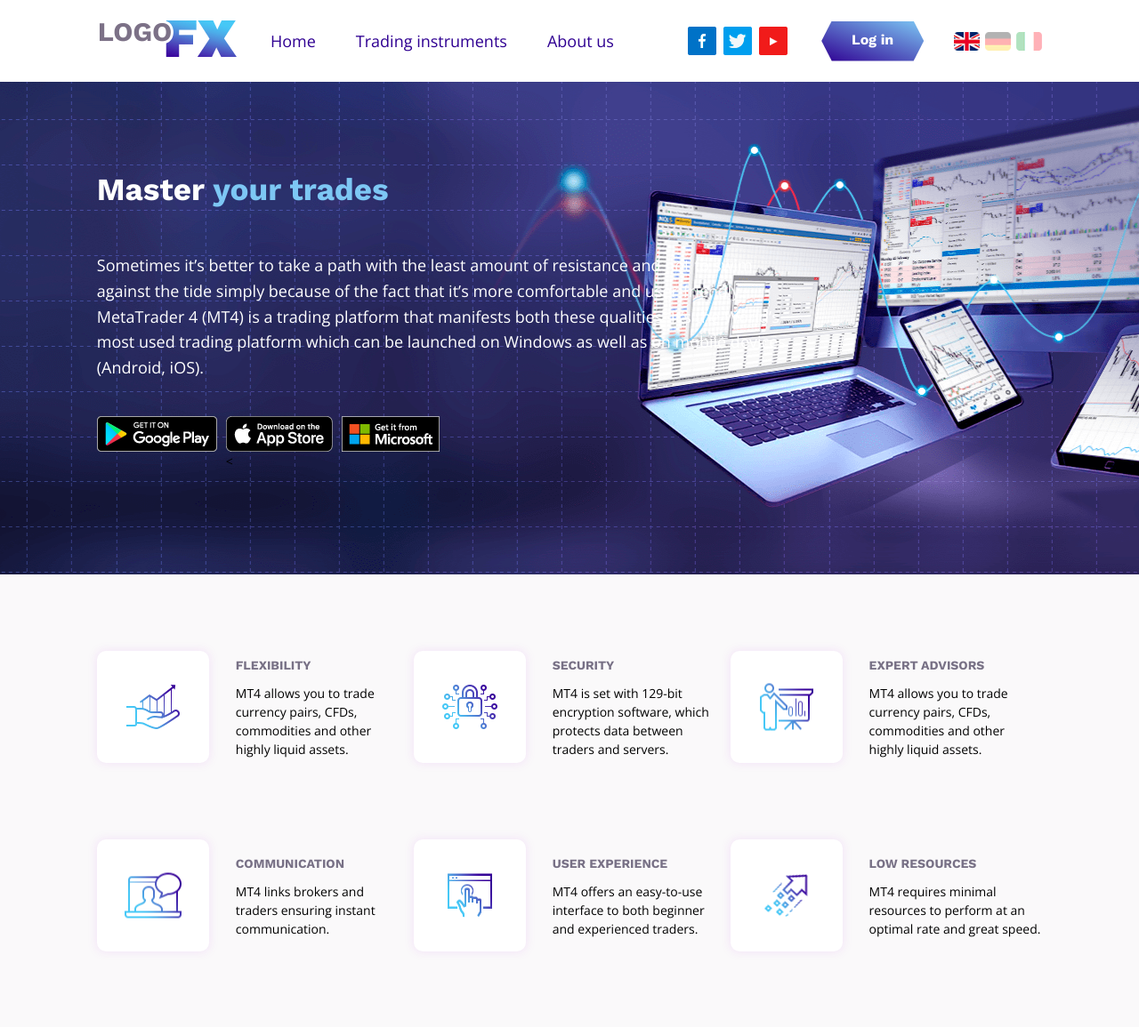
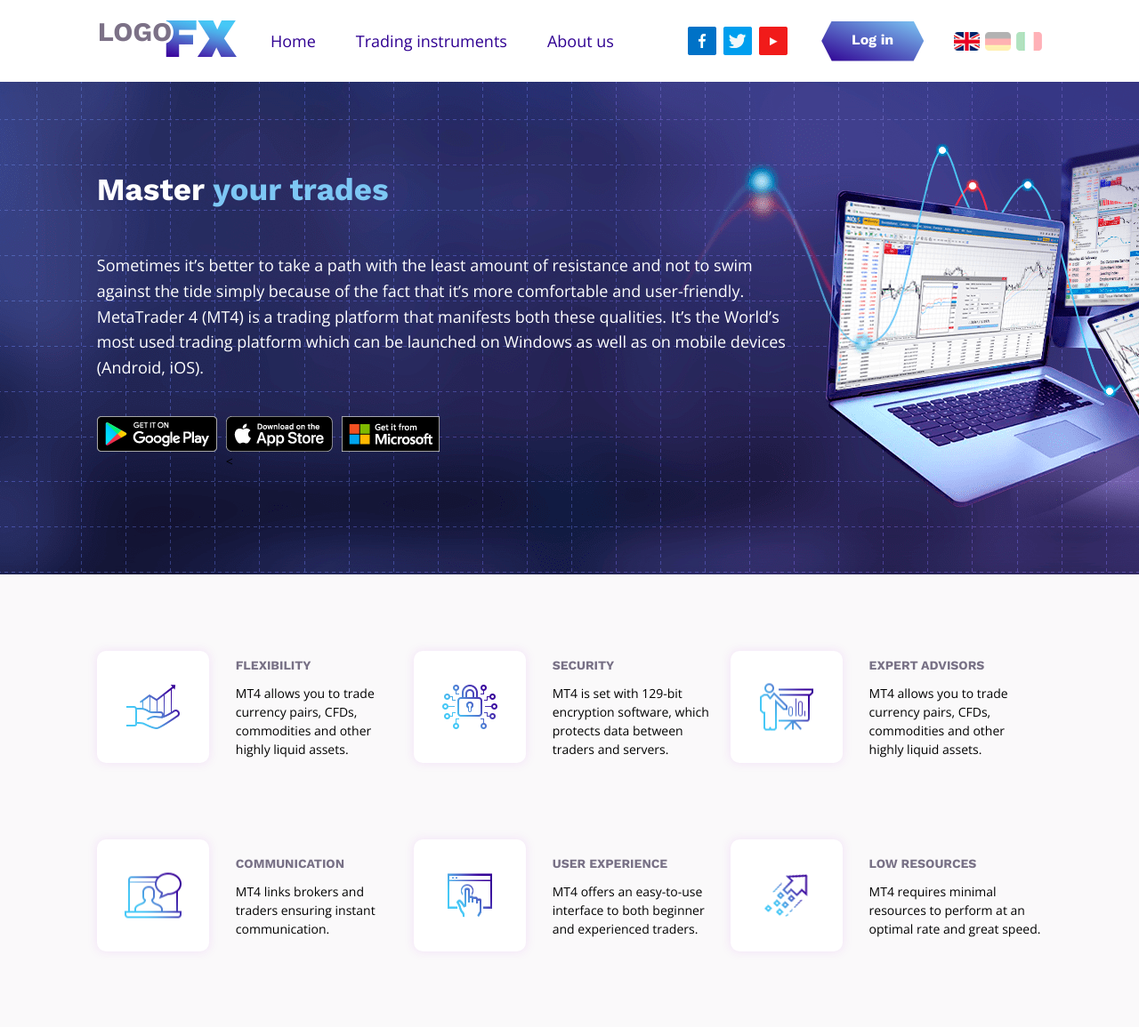
Before and after one commit to spbabiak/fxytrade, a PHP site: page /products.html in a window 1280 px wide. Shown: the top 1155 px of the page at 89% size. Run offline with PHP 8.4, Linux system fonts and the light colour scheme.

Commit message:
Fixed background positioning for hero section on Products page

```diff
--- a/styles.css
+++ b/styles.css
@@ -208,8 +208,11 @@
 	background-position: 60% 0%;
 }
 
+.main_hero_section .wrapper_hero_text {
+	width: 276px;
+}
+
 .wrapper_hero_text {
-	width: 276px;
 	padding-top: 50px;
 }
 
@@ -1578,7 +1581,7 @@
 		width: 500px;
 	}
 
-    #hero_section {
+    .main_hero_section {
   	  background-position: 48% 0%;
   	}
 
@@ -1874,6 +1877,10 @@
 		font-size: 16px;
 	}
 
+	.products_hero_section {
+		background-position: 15% 0%;
+	}
+
 	.products_hero_section .wrapper_hero_text {
    		width: 800px;
    		padding-top: 100px;
```
